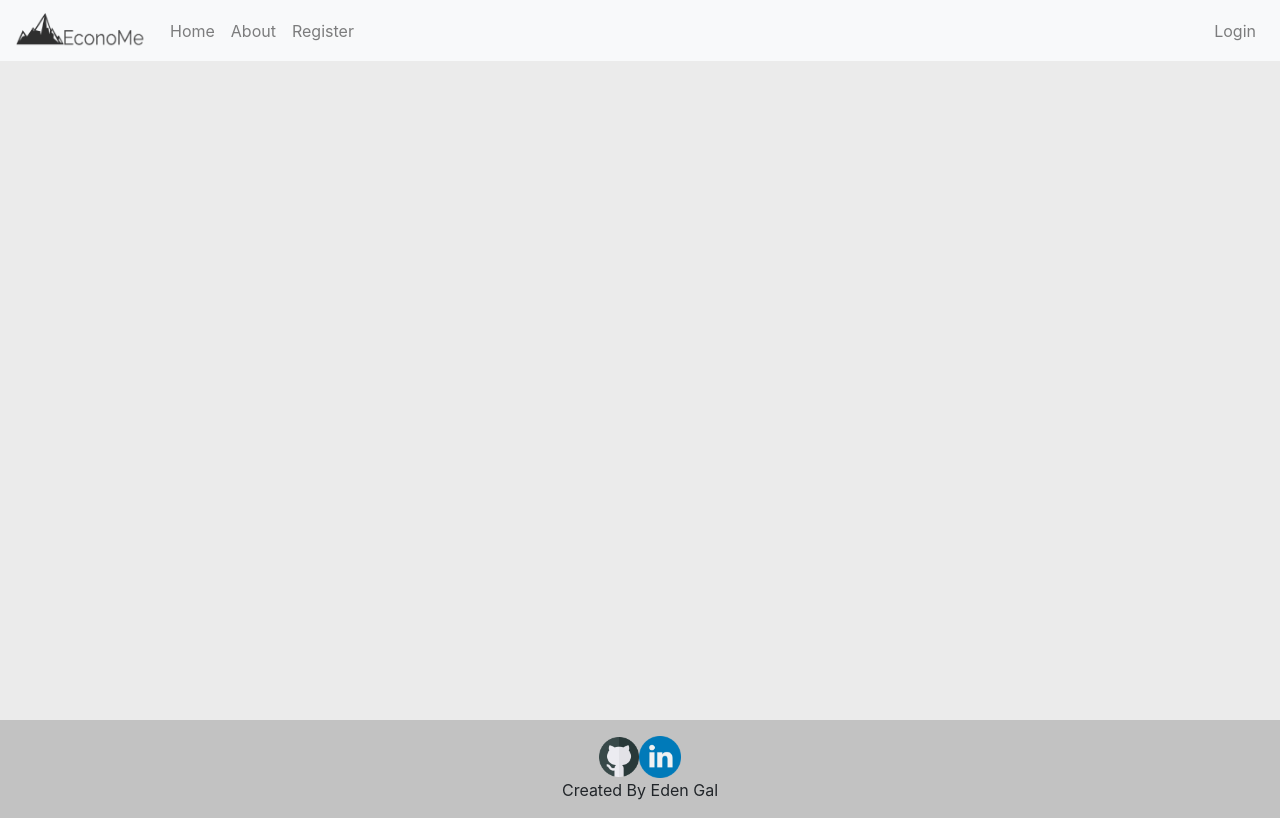
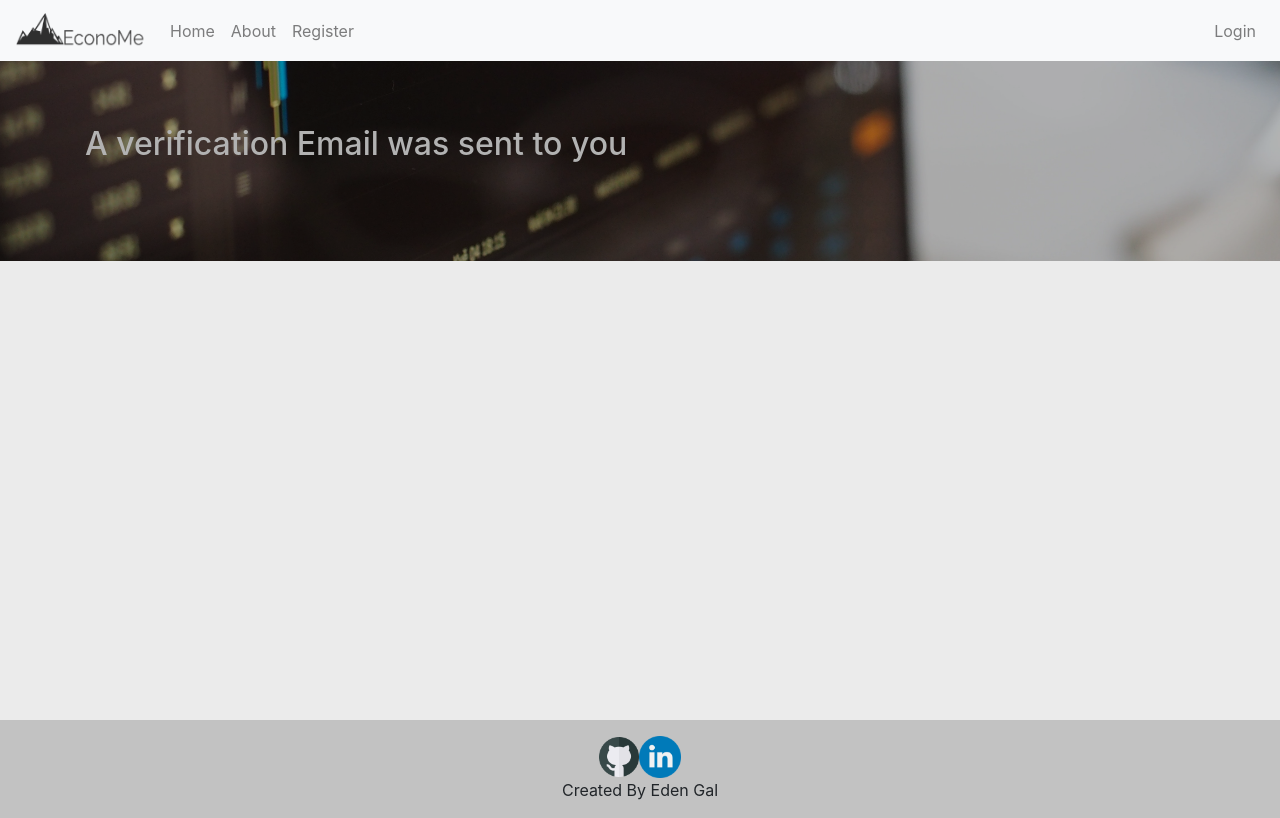
Before and after one commit to Eden-Gal-code/EconoMe, a React (Create React App) app: page /views/AccountNotVerified in a window 1280 px wide. Built offline with nearby package versions, Linux system fonts and the light colour scheme.

Commit message:
EMail not verified updated

```diff
--- a/src/App.js
+++ b/src/App.js
@@ -11,6 +11,7 @@ import About from "./views/About";
 import Register from "./views/Register";
 import Footer from "./views/Footer";
 import VerifyEmail from "./Logged/VerifyEmail";
+import AccountNotV from "./components/AccountNotV";
 import "./App.css";
 function App() {
   return (
@@ -35,6 +36,10 @@ function App() {
           <Route path="/views/Welcome" component={Welcome}></Route>
           <Route path="/views/About" component={About}></Route>
           <Route path="/views/Login" component={Login}></Route>
+          <Route
+            path="/views/AccountNotVerified"
+            component={AccountNotV}
+          ></Route>
           <Route path="/views/Register" component={Register}></Route>
           <Route path="/Logged/Profile" component={Profile}></Route>
           <Route path="/Logged/Expenses" component={Expenses}></Route>
--- a/src/Logged/Profile.js
+++ b/src/Logged/Profile.js
@@ -81,7 +81,8 @@ class Profile extends React.Component {
           </React.Fragment>
         );
       } else {
-        return <h2> your account was not verified </h2>;
+        this.props.history.push("/views/AccountNotVerified");
+        return <div></div>;
       }
     } else {
       return <div></div>;
--- /dev/null
+++ b/src/components/AccountNotV.js
@@ -0,0 +1,6 @@
+import React from "react";
+import Jumbo from "./Jumbo";
+const AccountNV = props => {
+  return <Jumbo Head="A verification Email was sent to you" />;
+};
+export default AccountNV;
```
